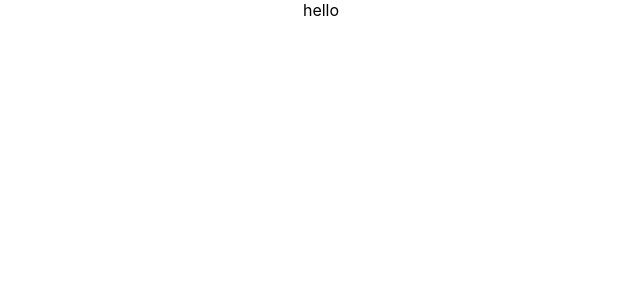
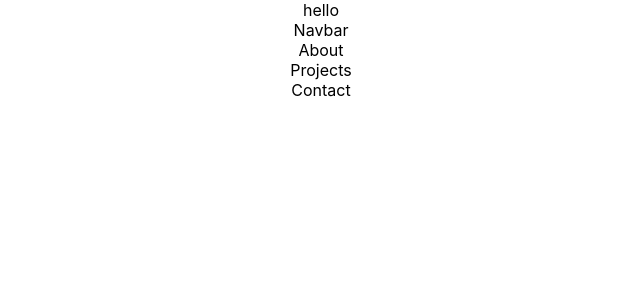
Before and after one commit to ChristelDeveza/Portfolio-first, a React (Vite) app: page / in a window 1280 px wide. Shown: the top 300 px of the page, without its empty margins (319-959 px from the left). Built offline with nearby package versions, Linux system fonts and the light colour scheme.

Commit message:
structure

```diff
--- a/src/App.jsx
+++ b/src/App.jsx
@@ -1,6 +1,10 @@
 import { useState } from 'react'
 import logo from './logo.svg'
 import './App.css'
+import Navbar from './Components/Navbar'
+import About from './Components/About'
+import Projects from './Components/Projects'
+import Contact from './Components/Contact'
 
 function App() {
   const [count, setCount] = useState(0)
@@ -8,6 +12,12 @@ function App() {
   return (
     <div className="App">
       hello
+
+      <Navbar />
+      <About />
+      <Projects />
+      <Contact />
+
     </div>
   )
 }
--- /dev/null
+++ b/src/Components/About.jsx
@@ -0,0 +1,9 @@
+import React from 'react'
+
+function About() {
+  return (
+    <div>About</div>
+  )
+}
+
+export default About
--- /dev/null
+++ b/src/Components/Contact.jsx
@@ -0,0 +1,9 @@
+import React from 'react'
+
+function Contact() {
+  return (
+    <div>Contact</div>
+  )
+}
+
+export default Contact
--- /dev/null
+++ b/src/Components/Navbar.jsx
@@ -0,0 +1,9 @@
+import React from 'react'
+
+function Navbar() {
+  return (
+    <div>Navbar</div>
+  )
+}
+
+export default Navbar
--- /dev/null
+++ b/src/Components/Projects.jsx
@@ -0,0 +1,9 @@
+import React from 'react'
+
+function Projects() {
+  return (
+    <div>Projects</div>
+  )
+}
+
+export default Projects
```
